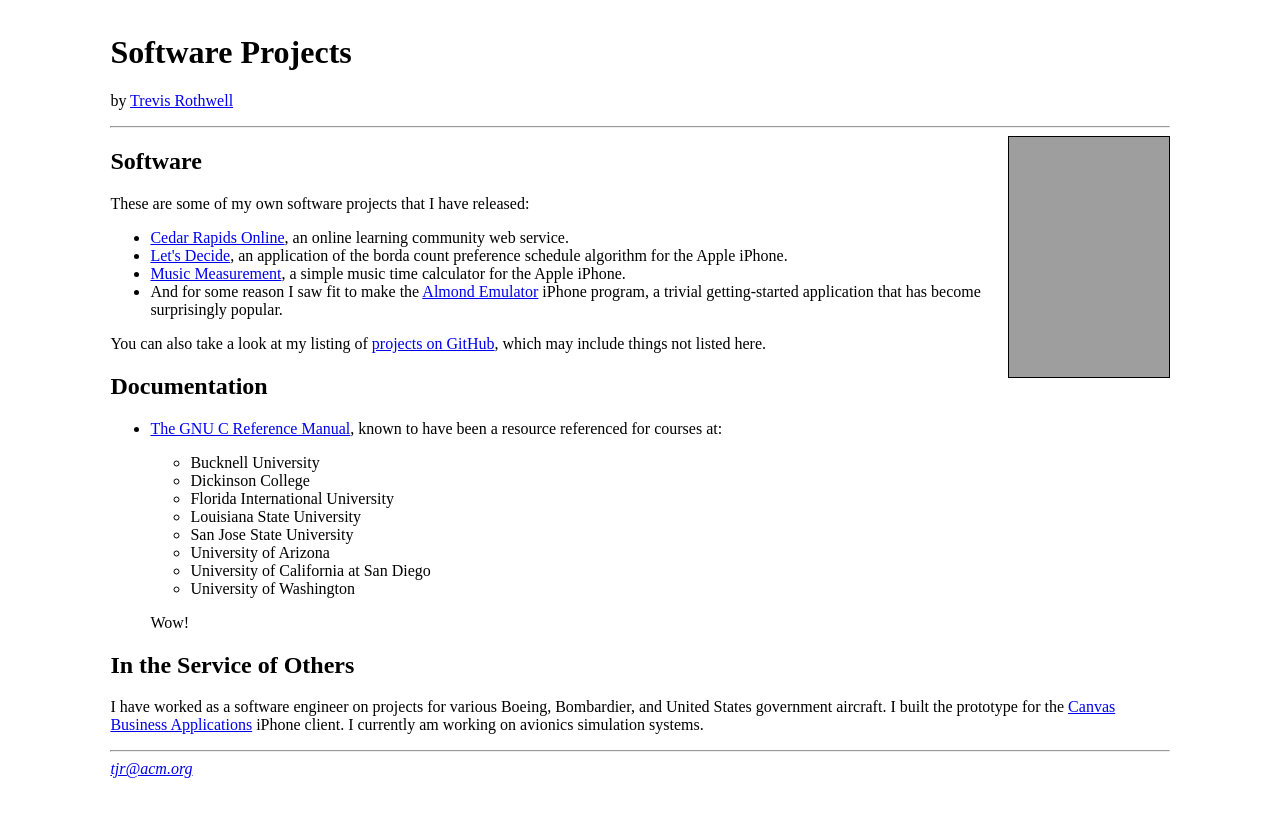
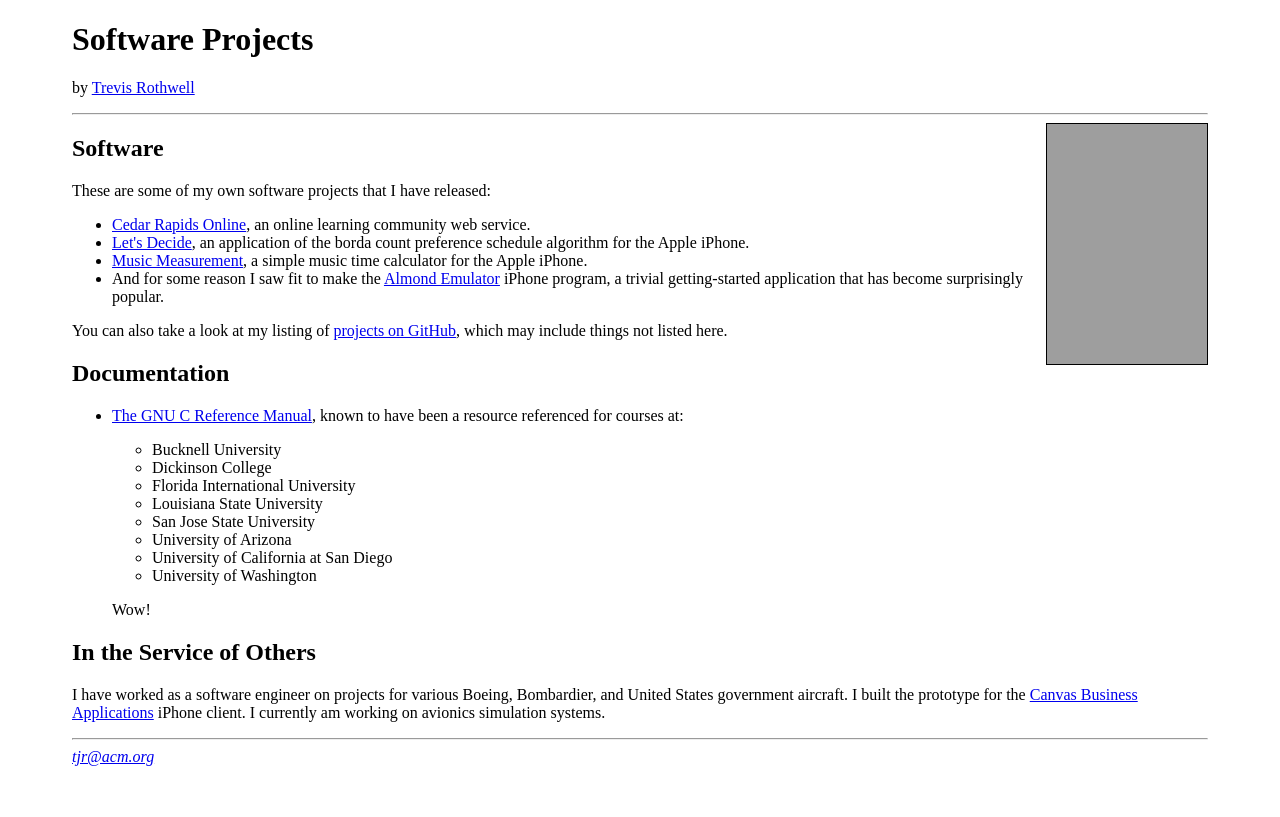
Before and after one commit to tjr/tjr.github.com, a Jekyll site: the page software/index.html, which Jekyll copies as it is, in a window 1280 px wide. Shown: the top 817 px of the page. Built offline with Jekyll 4.4.1, drawn with Linux system fonts in a browser that asks for light colours; grey boxes are pictures that could not be loaded.

Commit message:
css update

```diff
--- a/css/traditional.css
+++ b/css/traditional.css
@@ -1,7 +1,7 @@
 body {
-     padding-left: 8%;
-     padding-right: 8%;
-     padding-top: 2%;
+     padding-left: 5%;
+     padding-right: 5%;
+     padding-top: 1%;
      padding-bottom: 4%;
 }
 
```
